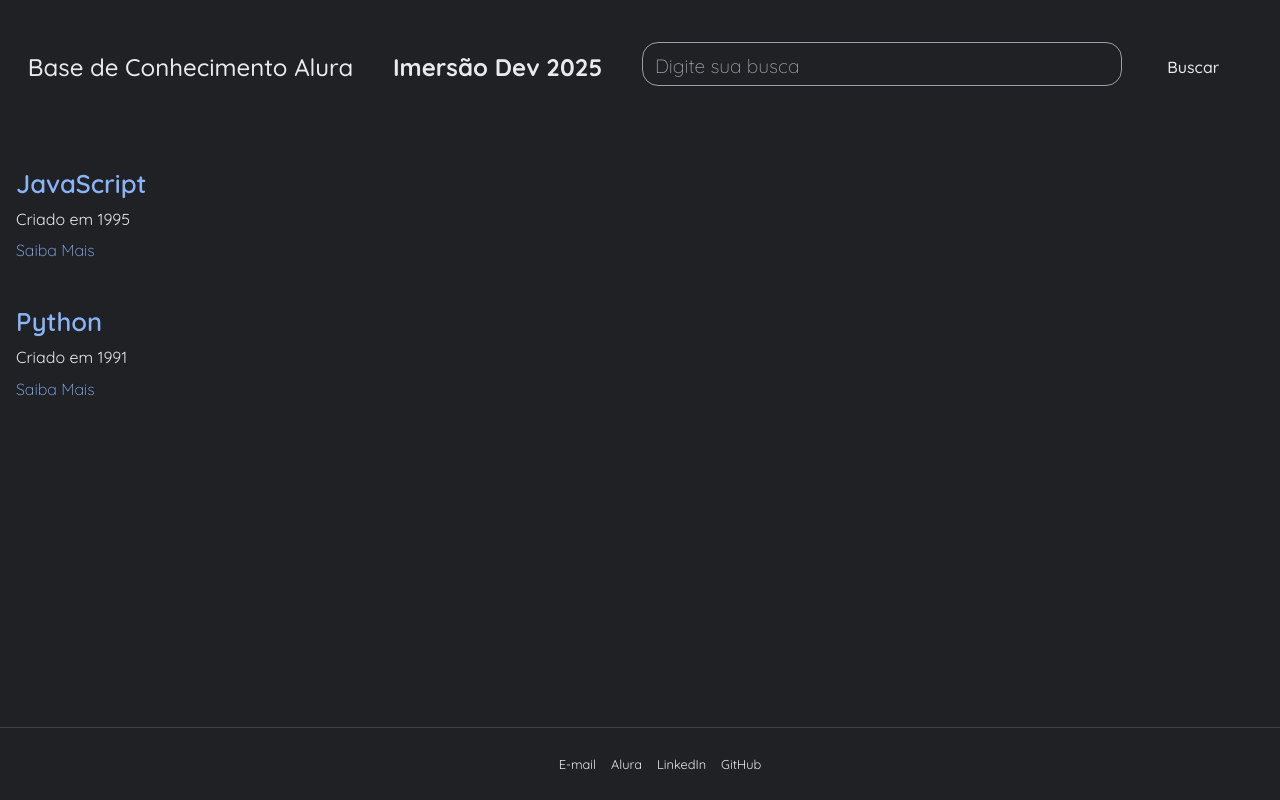
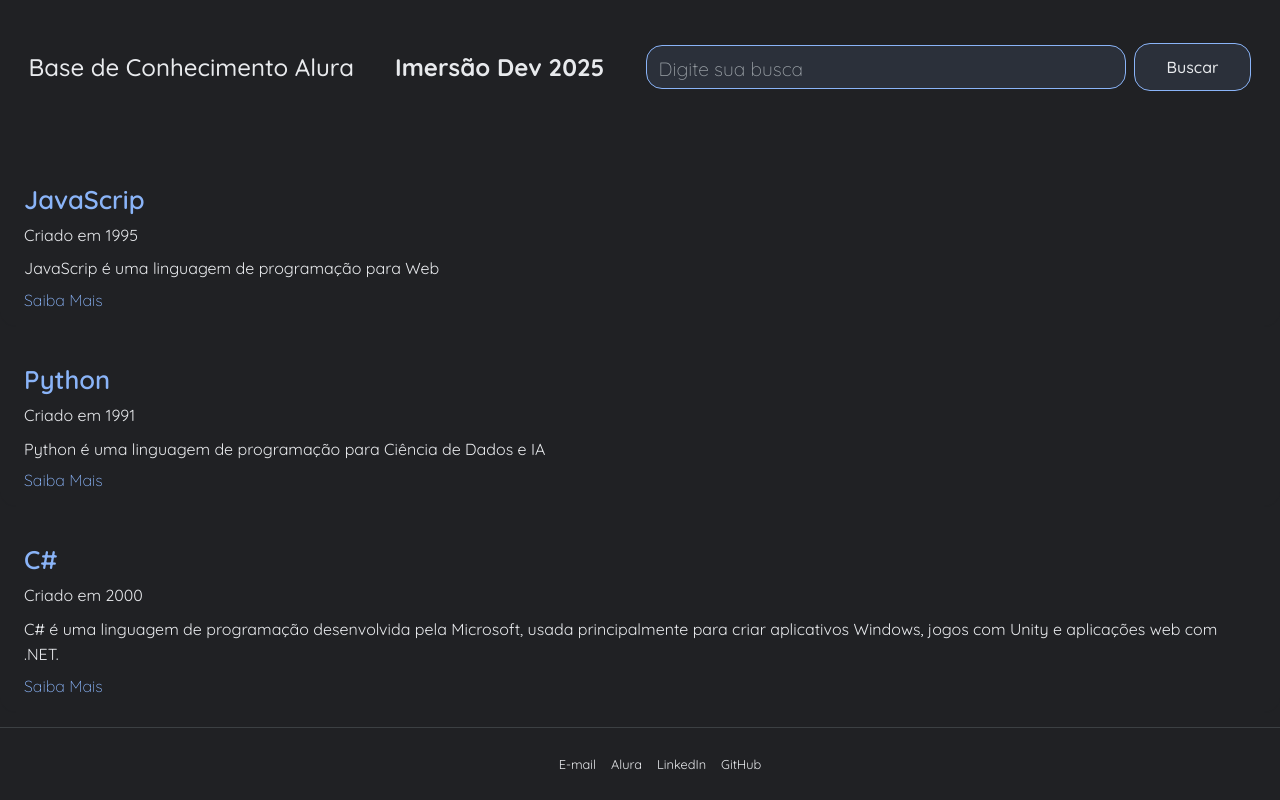
Before and after one commit to novaessDiego/ImersaoDevAlura2025, a plain HTML site: page baseDeConhecimento/index.html in a window 1280 px wide. Drawn offline with Linux system fonts and the light colour scheme.

Commit message:
aula 3 - utilizando a IA para desenvolver estilização

```diff
--- a/baseDeConhecimento/data.json
+++ b/baseDeConhecimento/data.json
@@ -3,7 +3,7 @@
         "nome" : "JavaScrip",
         "descricao" : "JavaScrip é uma linguagem de programação para Web",
         "ano" : 1995,
-        "link" : "http:https://developer.mozilla.org/pt-BR/docs/Web/JavaScript"
+        "link" : "https://developer.mozilla.org/pt-BR/docs/Web/JavaScript"
     },
 
     {
--- a/baseDeConhecimento/index.html
+++ b/baseDeConhecimento/index.html
@@ -11,22 +11,12 @@
         <h1>Base de Conhecimento Alura</h1>
         <h2>Imersão Dev 2025</h2>
         <div>
-            <input type="text" placeholder="Digite sua busca">
-            <button id="botao-busca" onclick="iniciarBuscar()">Buscar</button>
+            <input type="text" id="searchInput" placeholder="Digite sua busca">
+            <button id="searchButton">Buscar</button>
         </div>
     </header>
     <main>
         <section class="card-container">
-            <article class="card">
-                <h2>JavaScript</h2>
-                <p>Criado em 1995</p>
-                <a href="http:https://developer.mozilla.org/pt-BR/docs/Web/JavaScript" target="_blank">Saiba Mais</a>
-            </article>
-            <article class="card">
-                <h2>Python</h2>
-                <p>Criado em 1991</p>
-                <a href="https://docs.python.org/3/" target="_blank">Saiba Mais</a>
-            </article>
         </section>
     </main>
     <footer class="footer">
--- a/baseDeConhecimento/script.js
+++ b/baseDeConhecimento/script.js
@@ -1,7 +1,50 @@
+let cardContainer = document.querySelector(".card-container");
+let searchInput = document.querySelector("#searchInput");
+let searchButton = document.querySelector("#searchButton");
+
 let dados = []
 
-async function iniciarBuscar() {
+// 1. Carrega os dados e renderiza os cards assim que a página abre.
+async function carregarDados() {
     let response = await fetch("data.json");
     dados = await response.json();
-    console.log(dados);
+    renderCards(dados);
 }
+
+// 2. Adiciona o evento de 'input' ao campo de busca para chamar a função a cada tecla digitada.
+searchInput.addEventListener("input", realizarBusca);
+
+// 3. Função que executa a lógica de busca.
+function realizarBusca() {
+    const termoBusca = searchInput.value.toLowerCase();
+
+    // Se o campo de busca estiver vazio, mostra todos os dados.
+    if (termoBusca === "") {
+        renderCards(dados);
+    } else {
+        // Caso contrário, filtra os dados normalmente.
+        const dadosFiltrados = dados.filter(dado => {
+            return dado.nome.toLowerCase().includes(termoBusca);
+        });
+        renderCards(dadosFiltrados);
+    }
+}
+
+function renderCards(dados) {
+    cardContainer.innerHTML = ""; // Limpa os cards existentes antes de renderizar novos
+    for (let dado of dados) {
+        let article = document.createElement("article");
+        article.classList.add("card");
+        article.innerHTML = `
+            <h2>${dado.nome}</h2>
+            <p>Criado em ${dado.ano}</p>
+            <p>${dado.descricao}</p>
+            <a href="${dado.link}" target="_blank">Saiba Mais</a>
+        `;
+        cardContainer.appendChild(article);
+
+    }
+}
+
+// 4. Chama a função para carregar os dados iniciais.
+carregarDados();
--- a/baseDeConhecimento/styles.css
+++ b/baseDeConhecimento/styles.css
@@ -38,11 +38,16 @@ header h1 {
     white-space: nowrap; /* Impede a quebra de linha do texto */
 }
 
+header > div {
+    display: flex; /* 1. Habilita o flexbox no container da busca */
+    align-items: center; /* 2. Alinha o botão e o input verticalmente */
+}
+
 div input {
     padding: 0.375rem 0.75rem; /* Espaçamento interno */
     border-radius: 1rem; /* Arredonda as bordas */
-    border: 1px solid var(--tertiary-color); /* Define a borda */
-    background: var(--bg-color); /* Cor de fundo */
+    border: 1px solid var(--primary-color); /* Define a borda com a cor primária */
+    background: rgba(138, 180, 248, 0.1); /* Cor de fundo com 10% de opacidade da cor primária */
     font-family: inherit; /* Herda a família da fonte do elemento pai */
     font-size: 1.5rem; /* Tamanho da fonte */
     transition: all 0.2s ease; /* Adiciona uma transição suave para todas as propriedades */
@@ -59,12 +64,12 @@ div input::placeholder {
 
 div input:focus {
     outline: none; /* Remove a borda de foco padrão */
-    border-color: var(--bg-color); /* Muda a cor da borda ao focar */
-    box-shadow: 0 0 0 0.1rem var(--tertiary-color); /* Adiciona uma sombra de caixa para indicar foco */
+    border-color: var(--primary-color); /* Mantém a cor da borda ao focar */
+    box-shadow: 0 0 0 0.1rem var(--primary-color); /* Adiciona uma sombra de caixa para indicar foco */
 }
 
-#botao-busca {
-    padding: 1rem 2rem; /* Espaçamento interno */
+button#searchButton {
+    padding: 0.8rem 2rem; /* 3. Ajusta o padding vertical para corresponder à altura do input */
     border-radius: 1rem; /* Arredonda as bordas */
     border: none; /* Remove a borda padrão */
     cursor: pointer; /* Muda o cursor para uma mão ao passar por cima */
@@ -73,18 +78,18 @@ div input:focus {
     font-size: 1rem; /* Tamanho da fonte */
     white-space: nowrap; /* Impede a quebra de linha do texto */
     transition: background-color 0.2s ease, color 0.2s ease; /* Transição suave para cor de fundo e cor do texto */
-    background-color: var(--bg-color); /* Cor de fundo */
+    background-color: rgba(138, 180, 248, 0.1); /* Cor de fundo com 10% de opacidade da cor primária */
     color: var(--secondary-color); /* Cor do texto */
-    border: 1px solid var(--bg-color); /* Adiciona uma borda */
+    border: 1px solid var(--primary-color); /* Adiciona uma borda com a cor primária */
 }
 
-#botao-busca:hover {
+#searchButton:hover {
     background-color: var(--primary-color); /* Muda a cor de fundo ao passar o mouse */
     color: var(--bg-color); /* Muda a cor do texto ao passar o mouse */
     box-shadow: 0 0 0 0.1rem var(--primary-color); /* Adiciona uma sombra de caixa */
 }
 
-#botao-busca:active {
+#searchButton:active {
     transform: scale(0.98); /* Efeito de clique (diminui o tamanho) */
 }
 
@@ -94,23 +99,29 @@ main {
     margin: 0 auto; /* Centraliza o conteúdo principal horizontalmente */
     margin-top: 2rem; /* Margem no topo */
     height: calc(100vh - 10rem - 4rem); /* Calcula a altura para preencher o espaço restante da tela */
+    scrollbar-width: none; /* Oculta a barra de rolagem no Firefox */
+    -ms-overflow-style: none;  /* Oculta a barra de rolagem no IE e Edge */
+}
+
+main::-webkit-scrollbar {
+    display: none; /* Oculta a barra de rolagem no Chrome, Safari e Opera */
 }
 
 article {
     background: none; /* Sem cor de fundo */
-    border-radius: 0; /* Sem bordas arredondadas */
-    padding: 0; /* Remove o padding */
-    padding: 0 1rem; /* Espaçamento interno nos lados */
+    border-radius: 1rem; /* 1. Adiciona bordas arredondadas */
+    padding: 1rem 1.5rem; /* 2. Ajusta o padding para ser consistente */
     margin-bottom: 1.25rem; /* Margem inferior */
     box-shadow: none; /* Sem sombra */
     transition: background-color 0.3s ease, border-bottom-color 0.3s ease; /* Transição suave */
     border-bottom: 1px solid var(--bg-color); /* Borda inferior */
-    padding-bottom: 1.5rem; /* Espaçamento interno inferior */
 }
 
 article:hover {
     transform: scale(1.01); /* Aumenta ligeiramente o tamanho ao passar o mouse */
     cursor: pointer; /* Muda o cursor para uma mão */
+    /* 3. Adiciona um fundo sutil e semi-transparente */
+    background-color: rgba(138, 180, 248, 0.05);
 }
 
 article h2 {
```
